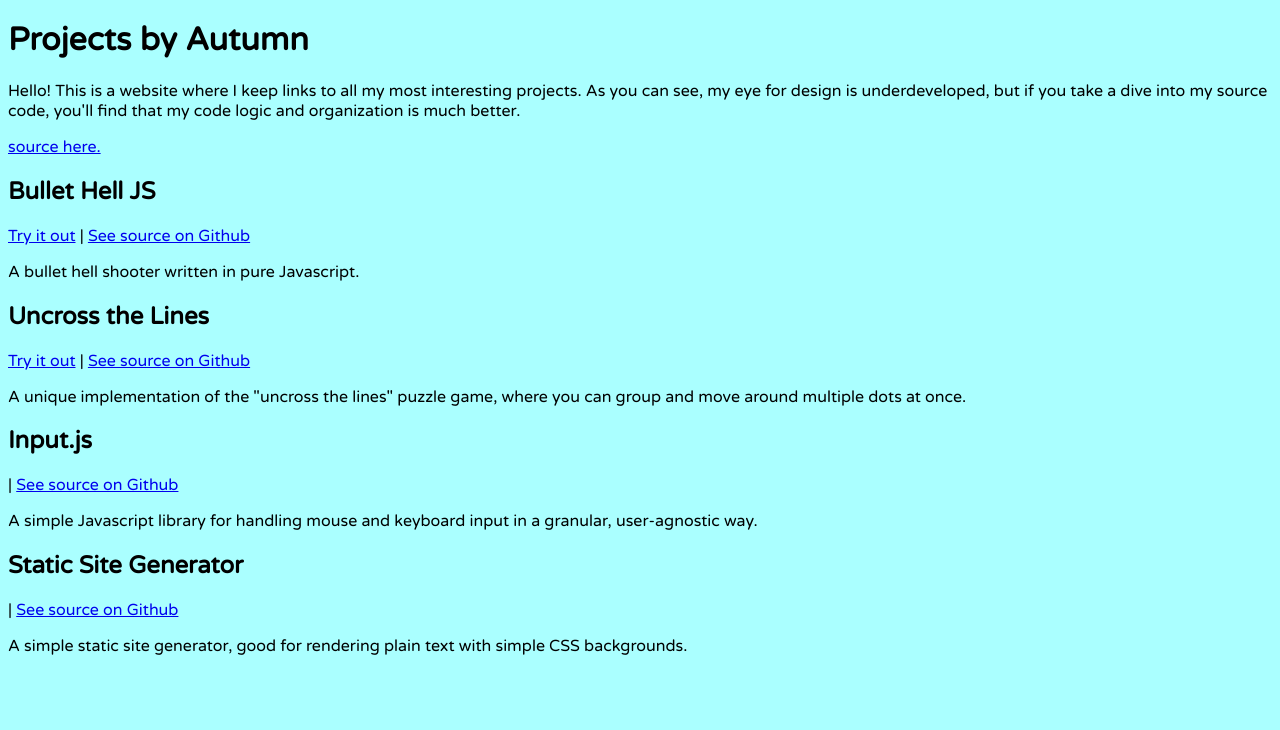
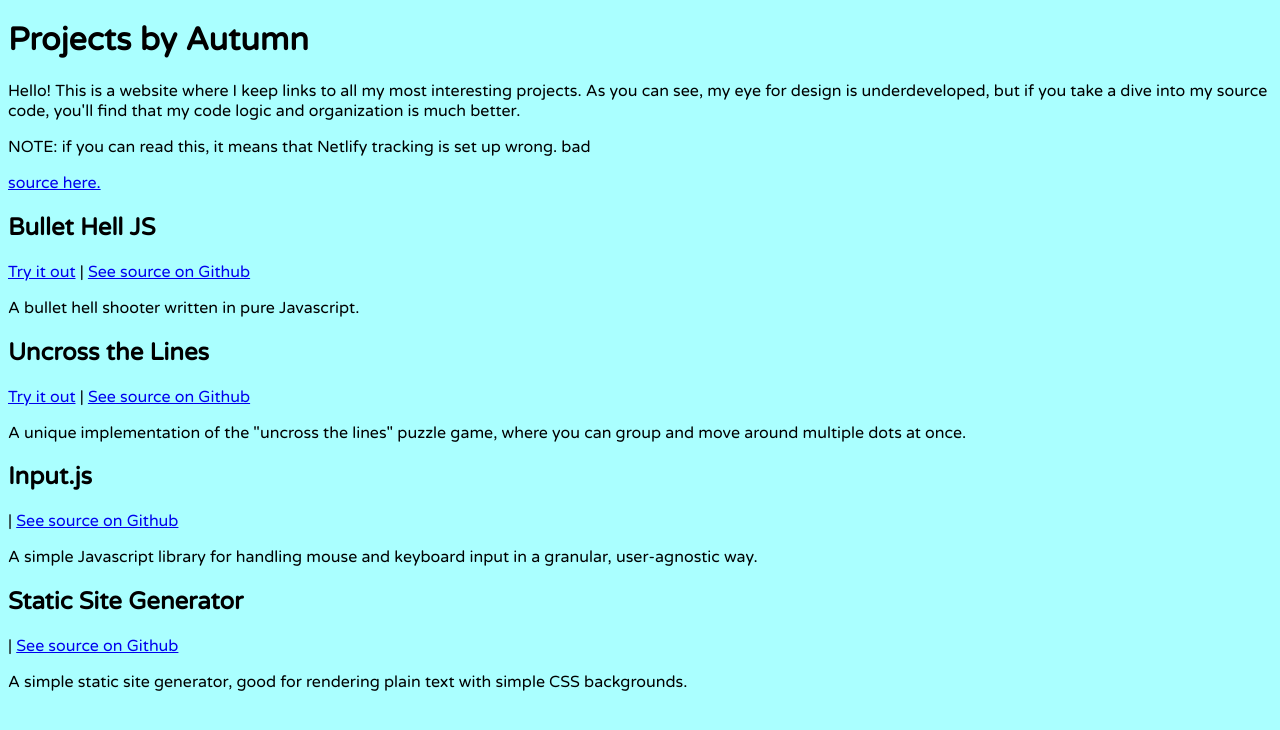
Before and after one commit to jjayeon/my-homepage, a React app: page / in a window 1280 px wide. Shown: the top 730 px of the page. Built offline with nearby package versions, Linux system fonts and the light colour scheme.

Commit message:
testing branch deploys

```diff
--- a/src/App.js
+++ b/src/App.js
@@ -14,6 +14,10 @@ function App() {
         projects. As you can see, my eye for design is underdeveloped, but if
         you take a dive into my source code, you&apos;ll find that my code logic
         and organization is much better.
+      </p>
+      <p>
+        NOTE: if you can read this, it means that Netlify tracking is set up
+        wrong. bad
       </p>
       <a
         href="https://github.com/jjayeon/my-homepage"
```
